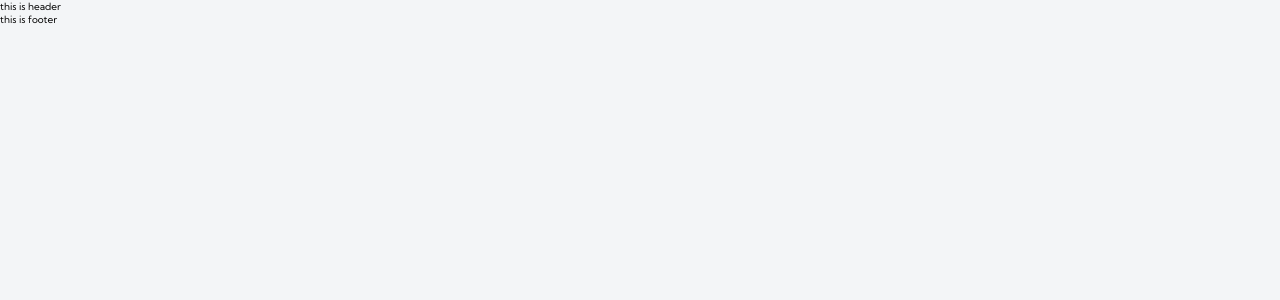
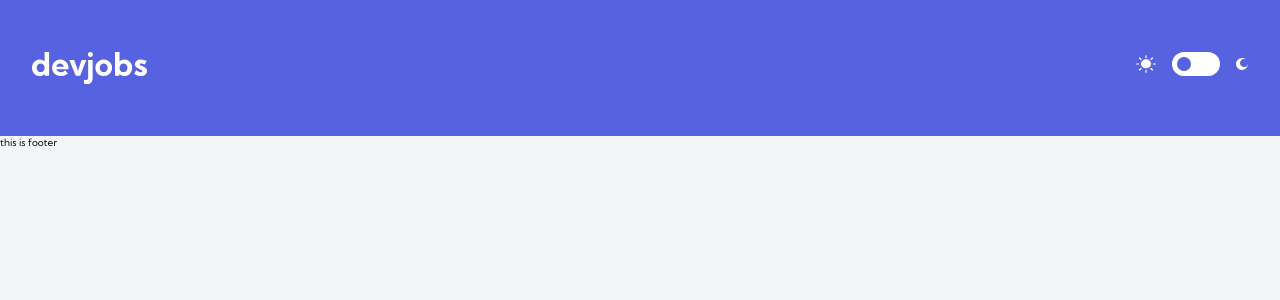
Before and after one commit to BoyanLiuu/dev-jobs, a React (Create React App) app: page / in a window 1280 px wide. Shown: the top 300 px of the page. Built offline with nearby package versions, Linux system fonts and the light colour scheme.

Commit message:
finish header layout

```diff
--- a/src/Theme.js
+++ b/src/Theme.js
@@ -16,7 +16,7 @@ export const GlobalStyle = createGlobalStyle`
     :root {
         box-sizing: border-box;
         font-size: 62.5%;
-        --violet-color:hsl(27,22%,51%);
+        --violet-color:hsl(235,69%,61%);
         --light-violet-color:hsl(235,82%,77%);
         --card-content-color:hsl(214,17%,51%);
     }
--- a/src/components/Header.js
+++ b/src/components/Header.js
@@ -1,12 +1,86 @@
 import styled from 'styled-components';
 // import { Link } from 'react-router-dom';
+import logo from './../assets/images/desktop/logo.svg';
+import sunLogo from './../assets/images/desktop/icon-sun.svg';
+import moonLogo from './../assets/images/desktop/icon-moon.svg';
 import React from 'react';
-const HeaderDiv = styled.header``;
+const HeaderDiv = styled.header`
+    width: 100%;
+    height: 13.6rem;
+    background-color: var(--violet-color);
+    display: flex;
+    align-items: center;
+    nav {
+        width: 100%;
+        height: 3.2rem;
+        padding: 0 3.2rem;
+        display: flex;
+        justify-content: space-between;
+        .dark-mode-container {
+            width: 11.2rem;
+            height: 2.4rem;
+            display: flex;
+            justify-content: space-between;
+            align-items: center;
+
+            .dark-mode-logo:first-of-type {
+                width: 2rem;
+                height: 1.86rem;
+            }
+            .dark-mode-logo:last-of-type {
+                width: 1.2rem;
+                height: 1.2rem;
+            }
+
+            .dark-mode-checkbox {
+                width: 4.8rem;
+                height: 2.4rem;
+                background: white;
+                position: relative;
+                border-radius: 1.2rem;
+                appearance: none;
+                cursor: pointer;
+                outline: none;
+
+                &::before {
+                    content: '';
+                    position: absolute;
+                    width: 1.4rem;
+                    height: 1.4rem;
+                    border-radius: 50%;
+                    transition: all 0.3s ease;
+                    cursor: pointer;
+                    position: absolute;
+                    background: var(--violet-color);
+                    top: 50%;
+                    left: 0.5rem;
+                    transform: translateY(-50%);
+                }
+
+                &:checked::before {
+                    left: 3rem;
+                }
+            }
+        }
+    }
+`;
 
 const Header = () => {
     return (
         <HeaderDiv>
-            <p>this is header</p>
+            <nav>
+                <img src={logo} alt="logo" className="logo" />
+                <div className="dark-mode-container">
+                    <img src={sunLogo} alt="sun" className="dark-mode-logo" />
+                    <input
+                        aria-label="dark mode toggle"
+                        type="checkbox"
+                        className="dark-mode-checkbox"
+                        id="checkbox"
+                    />
+                    <img src={moonLogo} alt="moon" className="dark-mode-logo" />
+                </div>
+            </nav>
         </HeaderDiv>
     );
 };
```
